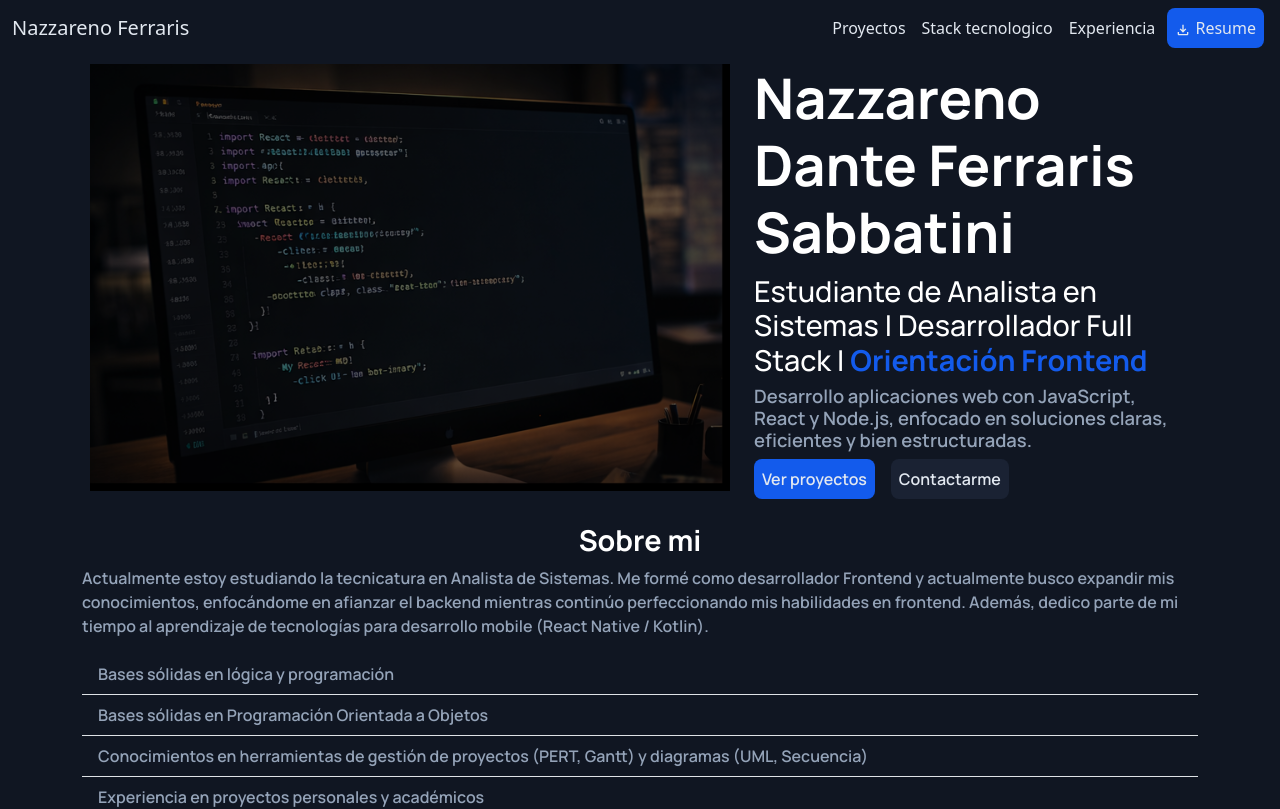
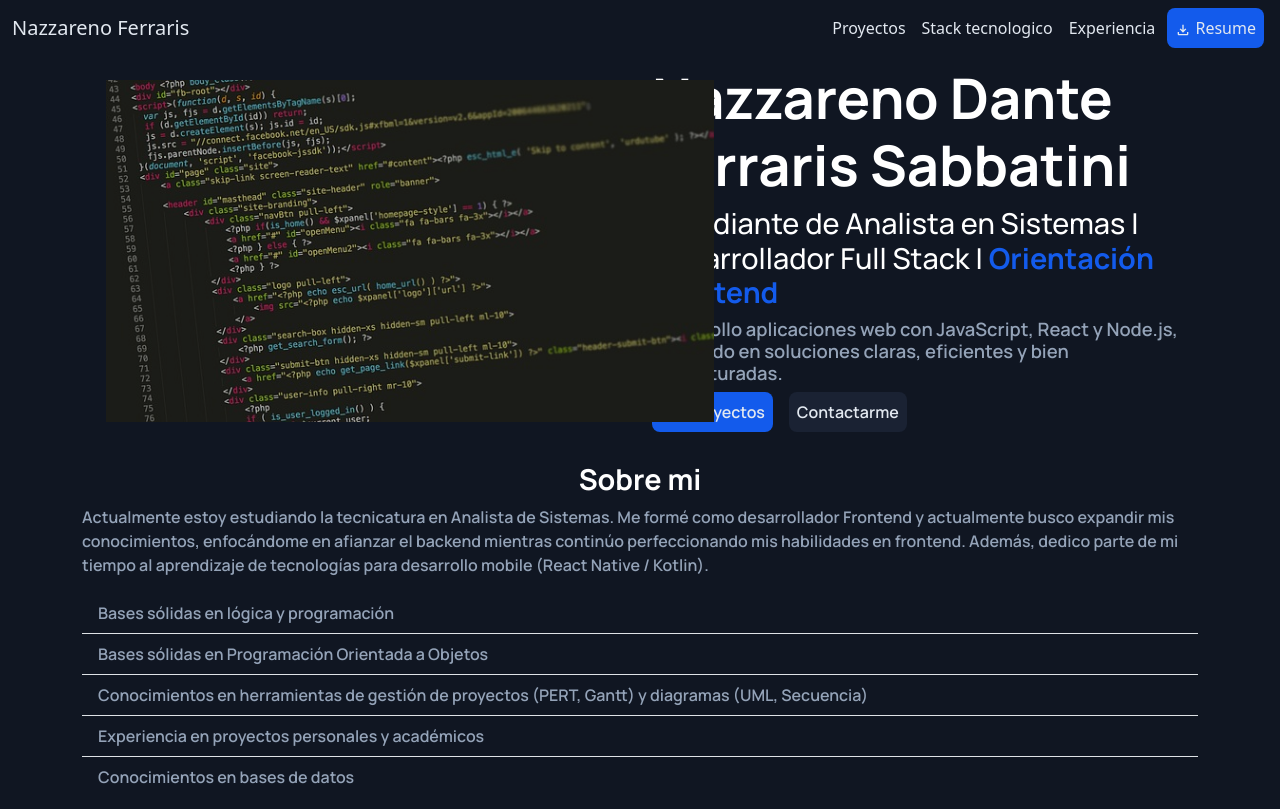
Before and after one commit to NazzaFerraris2023/Portfolio-Nazzareno-Ferraris, a React (Vite) app: page / in a window 1280 px wide. Shown: the top 809 px of the page. Built offline with nearby package versions, Linux system fonts and the light colour scheme.

Commit message:
custom-fixes

```diff
--- a/components/Hero.jsx
+++ b/components/Hero.jsx
@@ -5,8 +5,8 @@ const Hero = () => {
     <>
       <section className="container ">
         <div className="row p-2" >
-          <div className="col">
-          <img className="hero-img" src="/assets/imagen_1_codigo_portfolio.png" alt="" />
+          <div className="col-6">
+          <img className="hero-img" src="/assets/code-2434271_640.jpg" alt="" />
         </div>
 
         <div className="col">
--- a/src/styles/custom.scss
+++ b/src/styles/custom.scss
@@ -32,7 +32,9 @@ $special-text: "Manrope";
   font-size: 1em;
 }
 .hero-img{
-  filter: brightness(0.4);
+  filter: brightness(0.7);
   border: none;
   width: 40em;
+  padding:1em;
+
 }
```
Also changed, not shown: public/assets/code-2434271_640.jpg (added).
